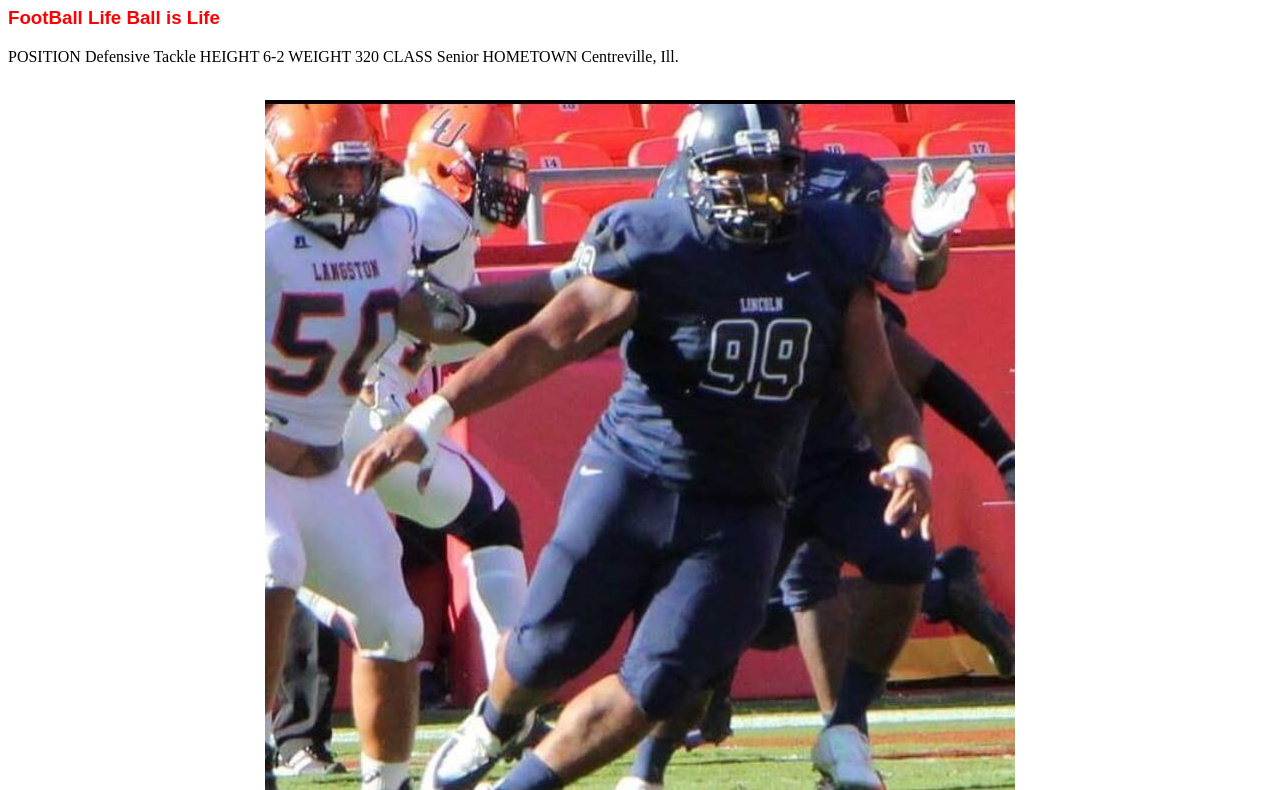
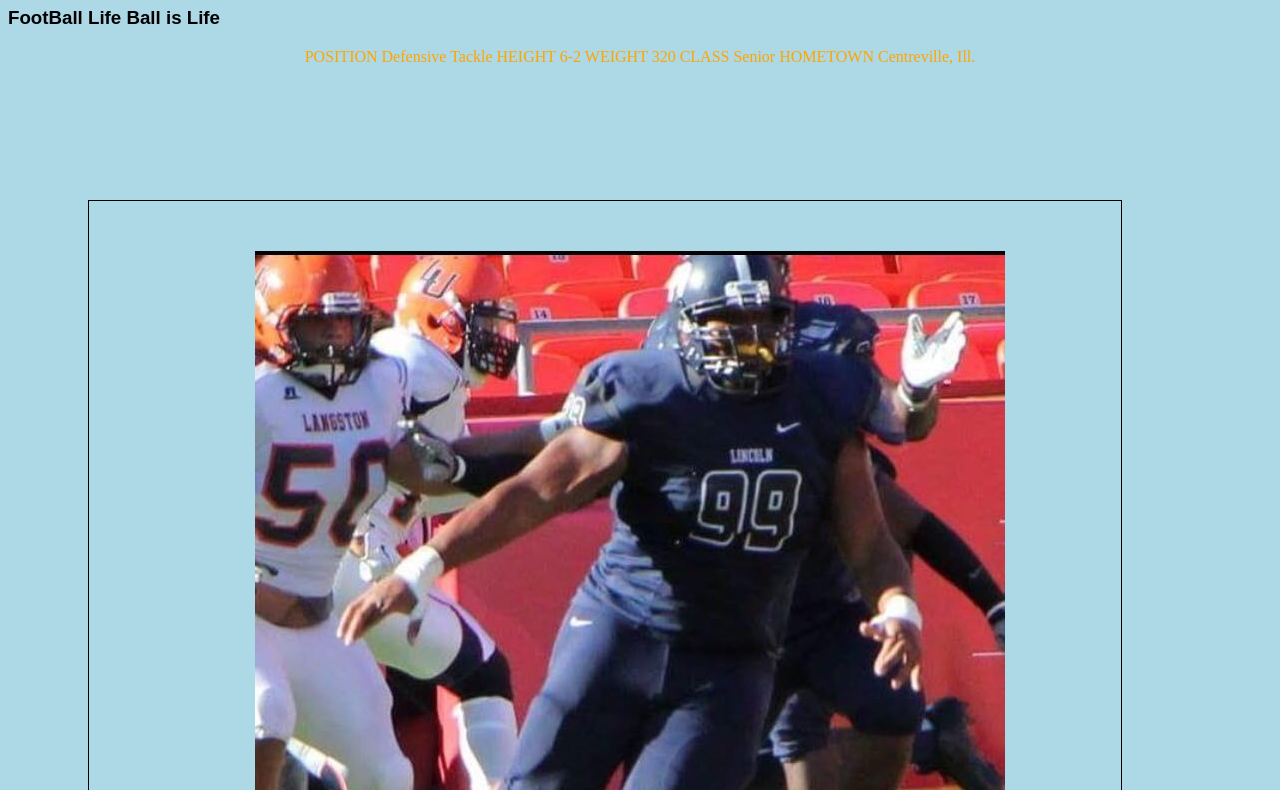
Before and after one commit to ehowa348/html-me-something, a plain HTML site: page index.html in a window 1280 px wide. Shown: the part 73-863 px from the top of the page. Drawn offline with Linux system fonts and the light colour scheme; files whose address does not match are found by name.

Commit message:
Update styles.css

```diff
--- a/styles.css
+++ b/styles.css
@@ -1,23 +1,46 @@
 body {
-  background-image: url("images/3.jpg");
-}
+    background-color: lightblue;
+  }
 
 h1 {
-  text-align:center;
-  color: red;
-  font-family: Veranda;
+    text-align:center;
+    color:black;
+    font-family: Veranda;
 }
+#para1 {
+    text-align: center;
+    color:orange
+    ;
+  }
 
 h3 {
-  color: red;
-  font-family: Arial;
+    color: black;
+    font-family: Arial;
 }
 
 h5 {
-  color: black;
-  font-family: teletype;
+    color:black;
+    font-family: teletype;
 }
 
 p {
-  color:black;
+    color: black;
 }
+
+div {
+    border: 1px solid black;
+    background-color: lightblue;
+    padding-top: 50px;
+    padding-right: 30px;
+    padding-bottom: 50px;
+    padding-left: 80px;
+  }
+
+  div {
+    border: 1px solid black;
+    margin-top: 100px;
+    margin-bottom: 100px;
+    margin-right: 150px;
+    margin-left: 80px;
+    background-color: lightblue;
+  }
```
